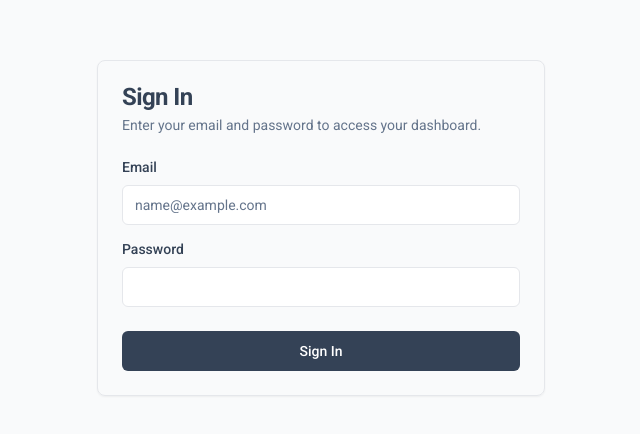
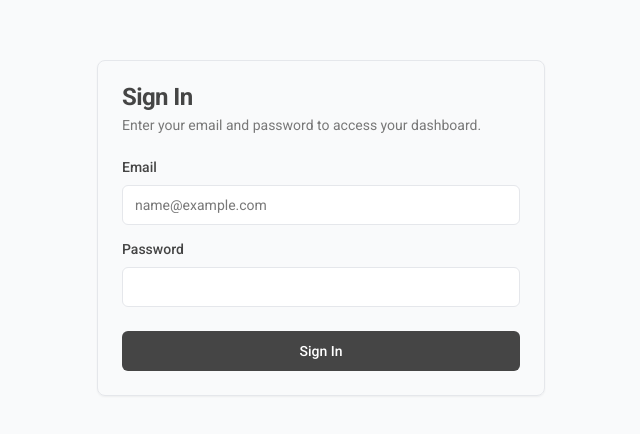
Before and after one commit to rizky-bcap/Repo, a React (Vite) app: page /login in a window 1280 px wide. Shown: the part 172-606 px from the top of the page, without its empty margins (319-959 px from the left). Built offline with nearby package versions, Linux system fonts and the light colour scheme.

Commit message:
Update branding to Repo, reduce UI height, and add Vercel config

```diff
--- a/index.html
+++ b/index.html
@@ -5,7 +5,7 @@
   <meta charset="UTF-8" />
   <link rel="icon" type="image/svg+xml" href="/vite.svg" />
   <meta name="viewport" content="width=device-width, initial-scale=1.0" />
-  <title>Repostory Mark 2</title>
+  <title>Repo</title>
 </head>
 
 <body>
--- a/src/components/Sidebar.tsx
+++ b/src/components/Sidebar.tsx
@@ -2,7 +2,7 @@ import PageTree from './PageTree';
 
 export default function Sidebar() {
     return (
-        <aside className="w-60 bg-slate-50 dark:bg-slate-900 border-r border-slate-200 dark:border-slate-800 flex flex-col transition-colors overflow-hidden">
+        <aside className="w-60 bg-gray-50 dark:bg-gray-900 border-r border-gray-200 dark:border-gray-800 flex flex-col transition-colors overflow-hidden">
             <div className="flex-1 overflow-hidden py-4">
                 <PageTree />
             </div>
--- a/src/components/TabBar.tsx
+++ b/src/components/TabBar.tsx
@@ -42,24 +42,24 @@ export default function TabBar() {
                     key={tab.id}
                     onClick={() => handleTabClick(tab.id)}
                     className={cn(
-                        "group flex items-center gap-2 px-3 h-full text-xs min-w-[100px] max-w-[160px] border-r border-slate-200 dark:border-slate-800 cursor-pointer select-none transition-colors relative",
+                        "group flex items-center gap-2 px-2 h-full text-xs min-w-[80px] max-w-[140px] border-r border-gray-200 dark:border-gray-800 cursor-pointer select-none transition-colors relative",
                         activeTabId === tab.id
-                            ? "bg-white dark:bg-slate-900 text-slate-900 dark:text-slate-100 font-semibold"
-                            : "text-slate-500 dark:text-slate-400 hover:bg-slate-50 dark:hover:bg-slate-900"
+                            ? "bg-white dark:bg-gray-900 text-gray-900 dark:text-gray-100 font-semibold"
+                            : "text-gray-500 dark:text-gray-400 hover:bg-gray-50 dark:hover:bg-gray-900"
                     )}
                 >
                     <span className="truncate flex-1">{tab.title || 'Untitled'}</span>
                     <button
                         onClick={(e) => handleCloseTab(e, tab.id)}
                         className={cn(
-                            "p-0.5 rounded-sm opacity-0 group-hover:opacity-100 hover:bg-slate-200 dark:hover:bg-slate-800 transition-opacity",
+                            "p-0.5 rounded-sm opacity-0 group-hover:opacity-100 hover:bg-gray-200 dark:hover:bg-gray-800 transition-opacity",
                             activeTabId === tab.id && "opacity-100"
                         )}
                     >
                         <X className="h-3 w-3" />
                     </button>
                     {activeTabId === tab.id && (
-                        <div className="absolute bottom-0 left-0 right-0 h-0.5 bg-slate-600 dark:bg-slate-400" />
+                        <div className="absolute bottom-0 left-0 right-0 h-0.5 bg-gray-600 dark:bg-gray-400" />
                     )}
                 </div>
             ))}
--- a/src/index.css
+++ b/src/index.css
@@ -6,39 +6,39 @@
 @layer base {
   :root {
     --background: 0 0% 100%;
-    --foreground: 215 25% 27%;
-    /* Slate-800 equivalent */
+    --foreground: 0 0% 27%;
+    /* Neutral alternative to Slate-800 */
 
-    --primary: 215 25% 27%;
+    --primary: 0 0% 27%;
     --primary-foreground: 0 0% 100%;
 
-    --secondary: 210 40% 96.1%;
-    --secondary-foreground: 215 25% 27%;
+    --secondary: 0 0% 96.1%;
+    --secondary-foreground: 0 0% 27%;
 
-    --muted: 210 40% 96.1%;
-    --muted-foreground: 215.4 16.3% 46.9%;
+    --muted: 0 0% 96.1%;
+    --muted-foreground: 0 0% 46.9%;
 
-    --accent: 210 40% 96.1%;
-    --accent-foreground: 222.2 47.4% 11.2%;
+    --accent: 0 0% 96.1%;
+    --accent-foreground: 0 0% 11.2%;
 
     --radius: 0.5rem;
   }
 
   .dark {
-    --background: 222.2 84% 4.9%;
-    --foreground: 210 40% 98%;
+    --background: 0 0% 4.9%;
+    --foreground: 0 0% 98%;
 
     --primary: 0 0% 100%;
-    --primary-foreground: 222.2 84% 4.9%;
+    --primary-foreground: 0 0% 4.9%;
 
-    --secondary: 217.2 32.6% 17.5%;
-    --secondary-foreground: 210 40% 98%;
+    --secondary: 0 0% 17.5%;
+    --secondary-foreground: 0 0% 98%;
 
-    --muted: 217.2 32.6% 17.5%;
-    --muted-foreground: 215 20.2% 65.1%;
+    --muted: 0 0% 17.5%;
+    --muted-foreground: 0 0% 65.1%;
 
-    --accent: 217.2 32.6% 17.5%;
-    --accent-foreground: 210 40% 98%;
+    --accent: 0 0% 17.5%;
+    --accent-foreground: 0 0% 98%;
   }
 }
 
--- a/src/layouts/DashboardLayout.tsx
+++ b/src/layouts/DashboardLayout.tsx
@@ -18,7 +18,7 @@ export default function DashboardLayout() {
     }, [activeTabId, navigate, location.pathname]);
 
     return (
-        <div className="flex flex-col h-screen bg-slate-50 dark:bg-slate-950 text-slate-900 dark:text-slate-100 transition-colors">
+        <div className="flex flex-col h-screen bg-gray-50 dark:bg-gray-950 text-gray-900 dark:text-gray-100 transition-colors">
             <Header />
             <div className="flex flex-1 overflow-hidden">
                 <Sidebar />
--- a/src/pages/PageDetail.tsx
+++ b/src/pages/PageDetail.tsx
@@ -131,13 +131,13 @@ export default function PageDetail() {
                 <div className="flex items-center justify-between gap-4">
                     {isEditable ? (
                         <Input
-                            className="text-xl font-bold border-none shadow-none focus-visible:ring-0 px-0 h-auto placeholder:text-gray-300 dark:placeholder:text-slate-700 flex-1 bg-transparent text-slate-900 dark:text-slate-100"
+                            className="text-xl font-bold border-none shadow-none focus-visible:ring-0 px-0 h-auto placeholder:text-gray-300 dark:placeholder:text-gray-700 flex-1 bg-transparent text-gray-900 dark:text-gray-100"
                             placeholder="Untitled"
                             value={title}
                             onChange={(e) => setTitle(e.target.value)}
                         />
                     ) : (
-                        <h1 className="text-xl font-bold flex-1 text-slate-900 dark:text-slate-100">{title || 'Untitled'}</h1>
+                        <h1 className="text-xl font-bold flex-1 text-gray-900 dark:text-gray-100">{title || 'Untitled'}</h1>
                     )}
 
                     {isEditable && (
```
Also changed, not shown: src/components/Editor.tsx (+14 -14 lines), src/components/Header.tsx (+15 -15 lines), src/components/PageTree.tsx (+9 -9 lines), vercel.json (added).
